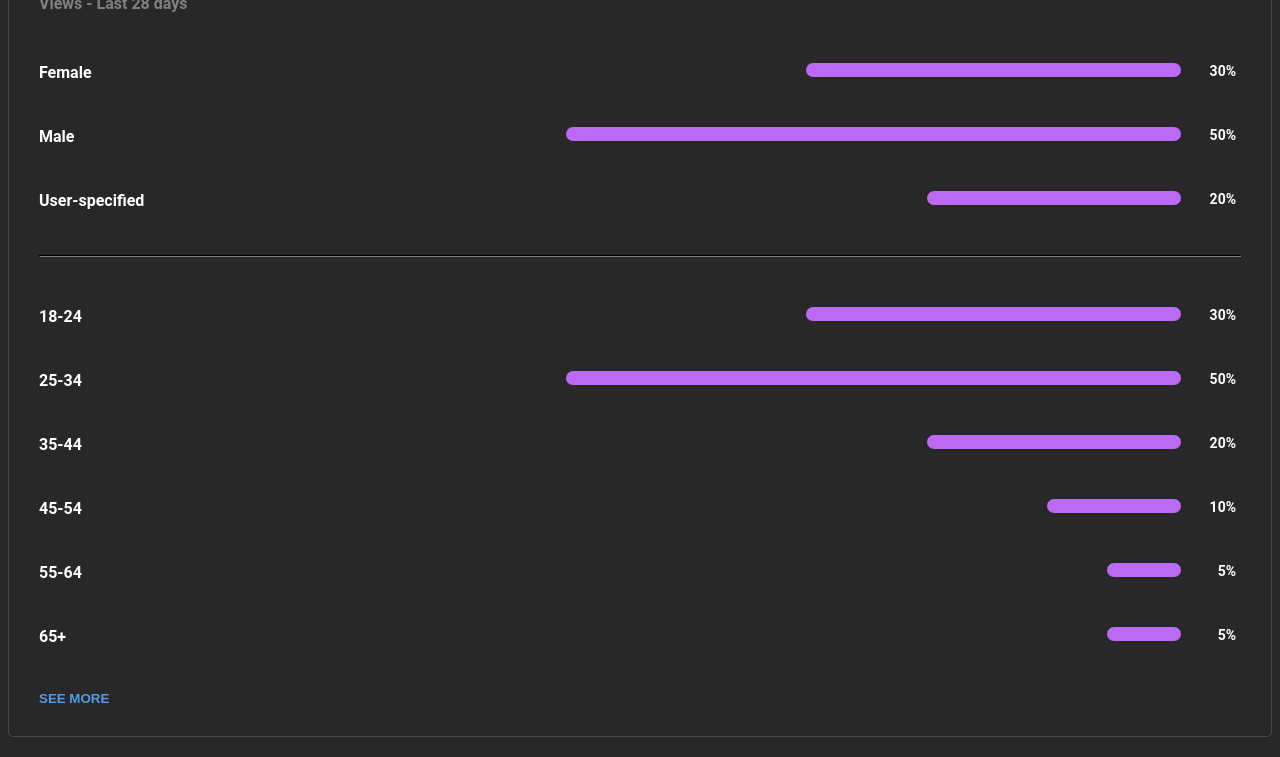
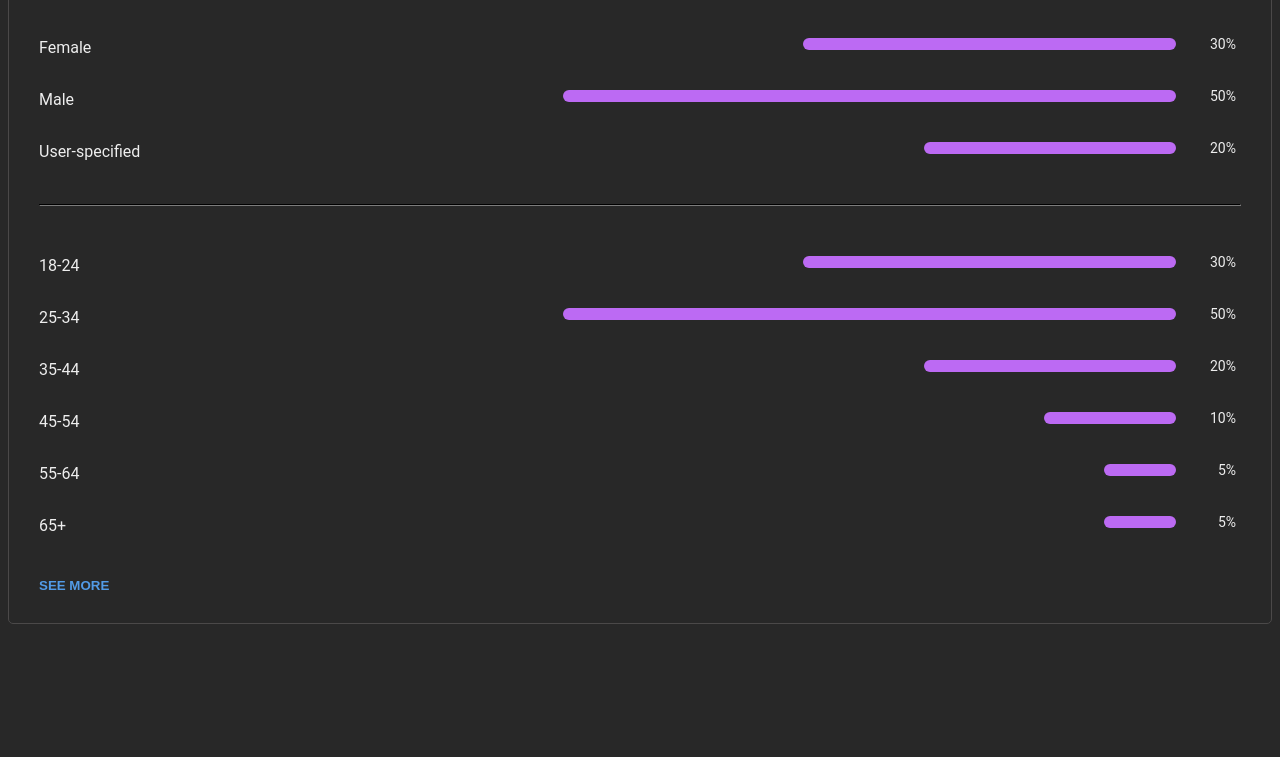
Before and after one commit to LeJonnaah/youtube-age-and-gender, a plain HTML site: page index.html in a window 1280 px wide. Shown: the part 103-860 px from the top of the page. After the commit the page ends 800 px from the top, so only its background shows below. Drawn offline with Linux system fonts and the light colour scheme.

Commit message:
code optimization & styles fixed

```diff
--- a/css/style.css
+++ b/css/style.css
@@ -1,7 +1,7 @@
 body {
   background-color: #282828;
-  color: #fff;
-  font-family: "Roboto", "Arial", sans-serif;
+  color: #eee;
+  font-family: "Roboto","Arial",sans-serif;
 }
 
 main {
@@ -10,13 +10,12 @@ main {
   background-color: #282828;
   border-radius: 5px;
   cursor: pointer;
-  color: #fff;
   margin-bottom: 20px;
-  font-weight: bold;
 }
 
 .span {
-  color: gray;
+  color: #afafaf;
+  font-weight: normal;
 }
 
 .age-and-gender {
@@ -32,8 +31,10 @@ main {
 }
 
 h2 {
-  margin-bottom: 10px;
+  margin-top: 0px;
+  margin-bottom: 5px;
 }
+
 
 .filters {
   margin-bottom: 20px;
@@ -44,26 +45,21 @@ h2 {
 }
 
 .bar-container {
-  margin-bottom: 50px;
+  margin-bottom: 40px;
   position: relative;
 }
 
 hr {
-  margin-bottom: 50px;
+  margin: 50px 0;
   border-color: #282828;
 }
 
 .bar {
   position: relative;
-  /* Posición relativa para que los elementos secundarios estén posicionados relativamente a este */
   background-color: #BC6AF3;
-  /* Color de las barras */
-  color: #fff;
-  /* Color del texto dentro de las barras */
-  padding: 7px;
-  right: 60px;
+  padding: 6px;
+  right: 65px;
   overflow: hidden;
-  /* Oculta el contenido que se desborda */
   border-radius: 40px;
   margin-left: auto;
 }
@@ -89,38 +85,6 @@ hr {
 .percentage-label {
   position: absolute;
   right: 5px;
-  color: white;
   font-size: 14px;
+  top: -2px;
 }
-
-.buttons {
-  display: flex;
-  margin-top: 20px;
-  margin-bottom: 40px;
-  gap: 10px;
-  font-weight: bolder;
-}
-
-.filter-button.selected {
-  background-color: #2E3A43;
-  color: #3486D5;
-  border: #2E3A43 1px solid;
-}
-
-.buttons button {
-  border: #4b4949 1px solid;
-  padding: 10px 20px;
-  background-color: #282828;
-  border-radius: 40px;
-  cursor: pointer;
-  color: #fff;
-}
-
-.all-videos {
-  background-color: #007bff;
-}
-
-.shorts {
-  background-color: #282828;
-  color: #333;
-}
--- a/js/script.js
+++ b/js/script.js
@@ -1,59 +1,36 @@
-// Fetch the JSON data
 fetch('data.json')
   .then(response => response.json())
   .then(data => {
-    // Extract the gender data and percentages
-    const genderData = data.gender;
-    const chartContainer = document.getElementById('chart');
+    renderChartData(data.gender, 'chart');
+    renderChartData(data.ages, 'chart2');
+  })
+  .catch(error => {
+    console.error('Error fetching or processing data:', error);
+  });
 
-    // Create a container element for the bars
+function renderChartData(data, chartId) {
+  const chartContainer = document.getElementById(chartId);
 
-    // Loop through each gender and create a bar element
-    Object.entries(genderData).forEach(([gender, { percentage }]) => {
-      const barContainer = document.createElement('div');
-      barContainer.classList.add('bar-container');
-      const bar = document.createElement('div');
-      bar.classList.add('bar');
-      bar.style.width = `${percentage}%`;
+  Object.entries(data).forEach(([label, { percentage }]) => {
+    const barContainer = document.createElement('div');
+    barContainer.classList.add('bar-container');
 
-      const percentageDiv = document.createElement("div");
-      percentageDiv.classList.add("percentage-label");
-      percentageDiv.textContent = percentage + "%";
-      barContainer.appendChild(percentageDiv); // Add the percentage to the bar container
+    const bar = document.createElement('div');
+    bar.classList.add('bar');
+    bar.style.width = `${percentage}%`;
 
-      const genderLabel = document.createElement("div"); // Create a div element for the country label
-      genderLabel.classList.add("gender-label");
-      genderLabel.textContent = gender; // Set the text content of the country label
-      barContainer.appendChild(genderLabel); // Add the country label to the bar container
+    const percentageDiv = document.createElement('div');
+    percentageDiv.classList.add('percentage-label');
+    percentageDiv.textContent = `${percentage}%`;
 
+    const labelDiv = document.createElement('div');
+    labelDiv.classList.add('gender-label');
+    labelDiv.textContent = label;
 
-      barContainer.appendChild(bar);
-      chartContainer.appendChild(barContainer);
-    });
+    barContainer.appendChild(percentageDiv);
+    barContainer.appendChild(labelDiv);
+    barContainer.appendChild(bar);
 
-    const agesData = data.ages;
-    const chartContainer2 = document.getElementById('chart2');
-
-    // Create a container element for the bars
-    Object.entries(agesData).forEach(([age, { percentage }]) => {
-      const barContainer = document.createElement('div');
-      barContainer.classList.add('bar-container');
-      const bar = document.createElement('div');
-      bar.classList.add('bar');
-      bar.style.width = `${percentage}%`;
-
-      const percentageDiv = document.createElement("div");
-      percentageDiv.classList.add("percentage-label");
-      percentageDiv.textContent = percentage + "%";
-      barContainer.appendChild(percentageDiv); // Add the percentage to the bar container
-
-      const ageLabel = document.createElement("div"); // Create a div element for the country label
-      ageLabel.classList.add("gender-label");
-      ageLabel.textContent = age; // Set the text content of the country label
-      barContainer.appendChild(ageLabel); // Add the country label to the bar container
-
-      barContainer.appendChild(bar);
-      chartContainer2.appendChild(barContainer);
-    });
-
+    chartContainer.appendChild(barContainer);
   });
+}
```
